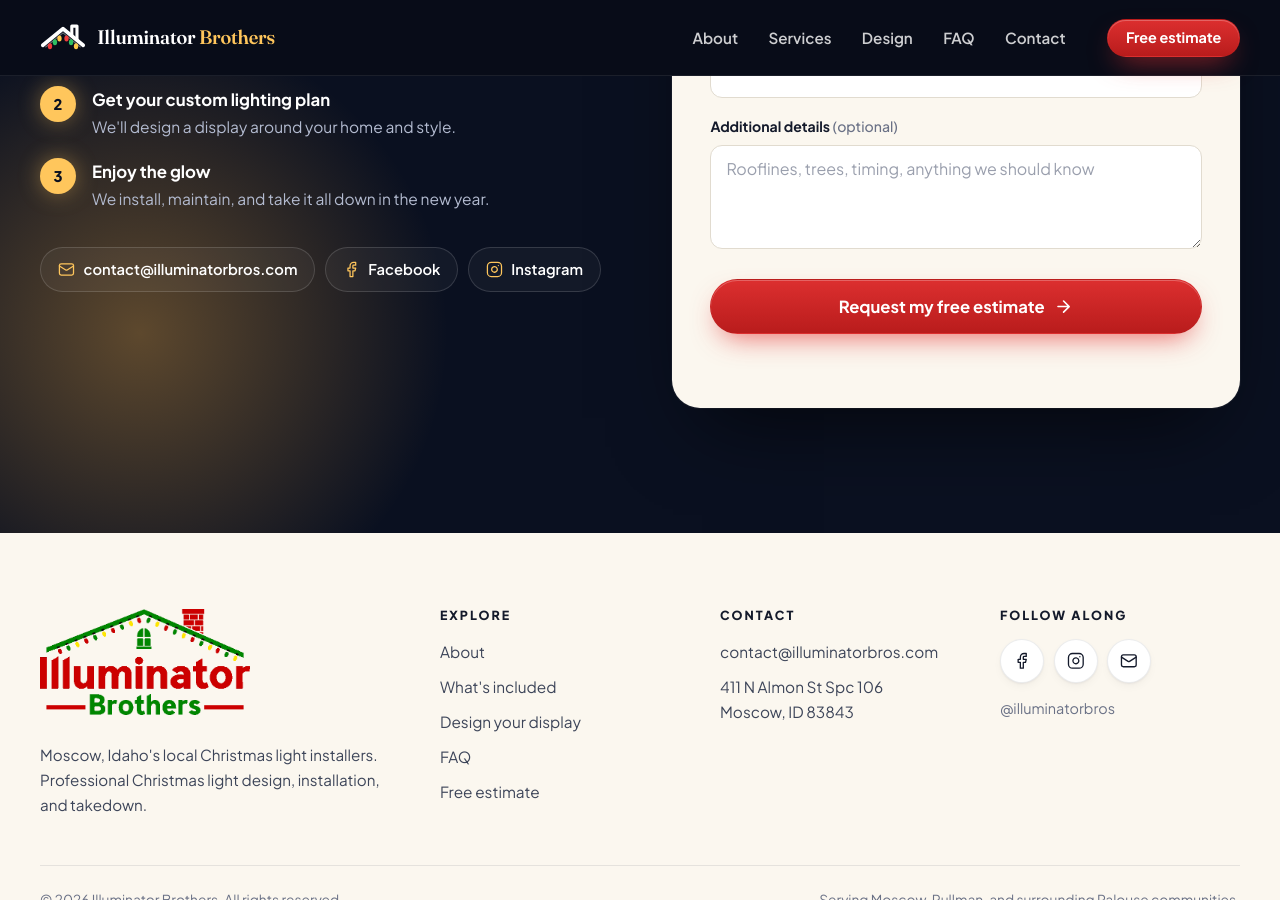
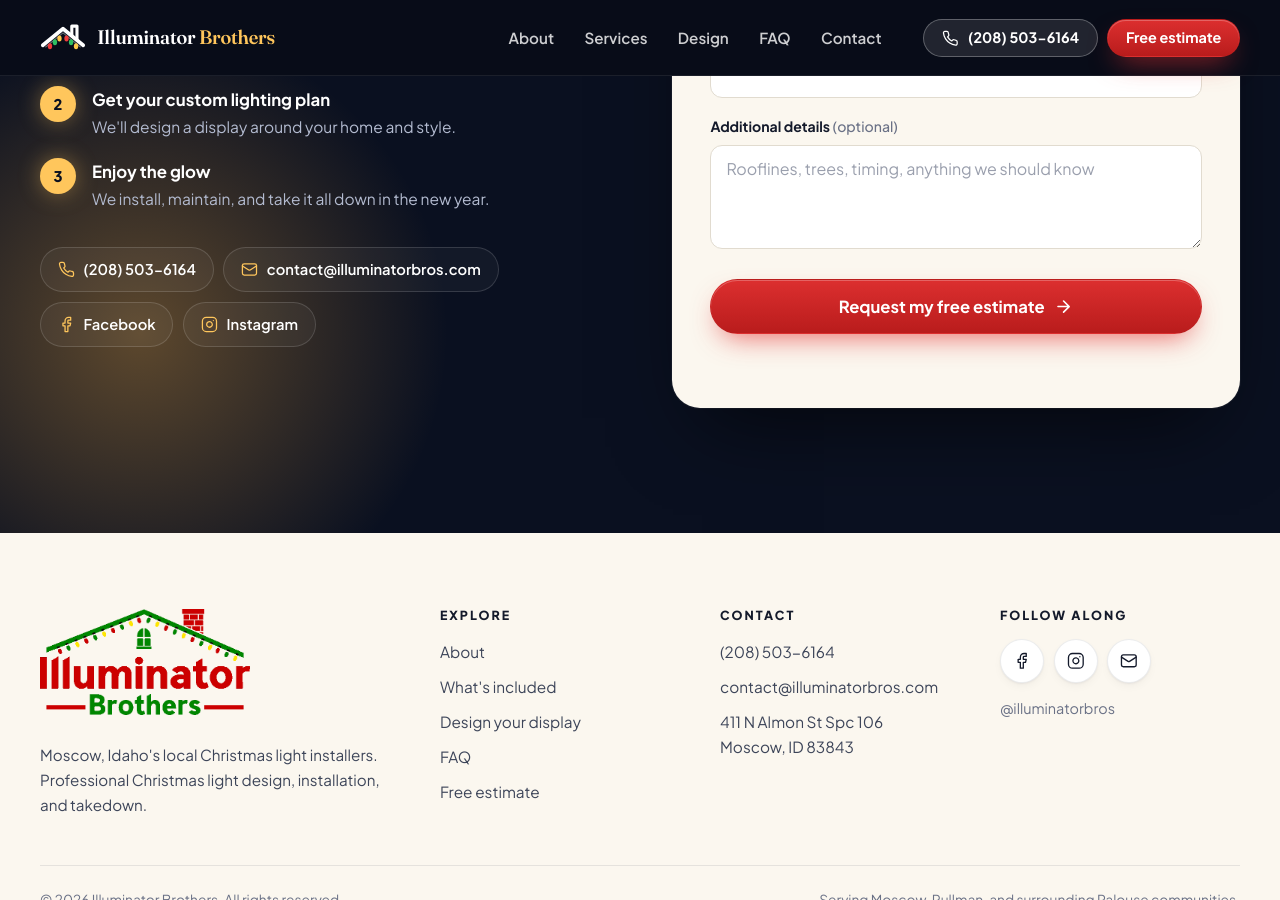
Before and after one commit to Gagege/illuminatorbros.com, a Jekyll site: the page built from index.html, in a window 1280 px wide and 900 px high, scrolled down 4802 px. Built offline with Jekyll 4.4.1, drawn with Linux system fonts in a browser that asks for light colours.

Commit message:
Update phone number in _config.yml and add additional entries to .gitignore

```diff
--- a/_config.yml
+++ b/_config.yml
@@ -3,7 +3,7 @@ title: Illuminator Brothers
 tagline: Moscow, Idaho's local Christmas light installers
 email: contact@illuminatorbros.com
 # Add a phone number (e.g. "208-555-0123") to show "Call" buttons across the site.
-phone: ""
+phone: "(208) 503-6164"
 description: >- # this means to ignore newlines until "baseurl:"
   Professional Christmas light installation in Moscow, Idaho, Pullman, and the
   Palouse. We design, supply, install, maintain, and take down your display.
```
Also changed, not shown: 1 other file.
